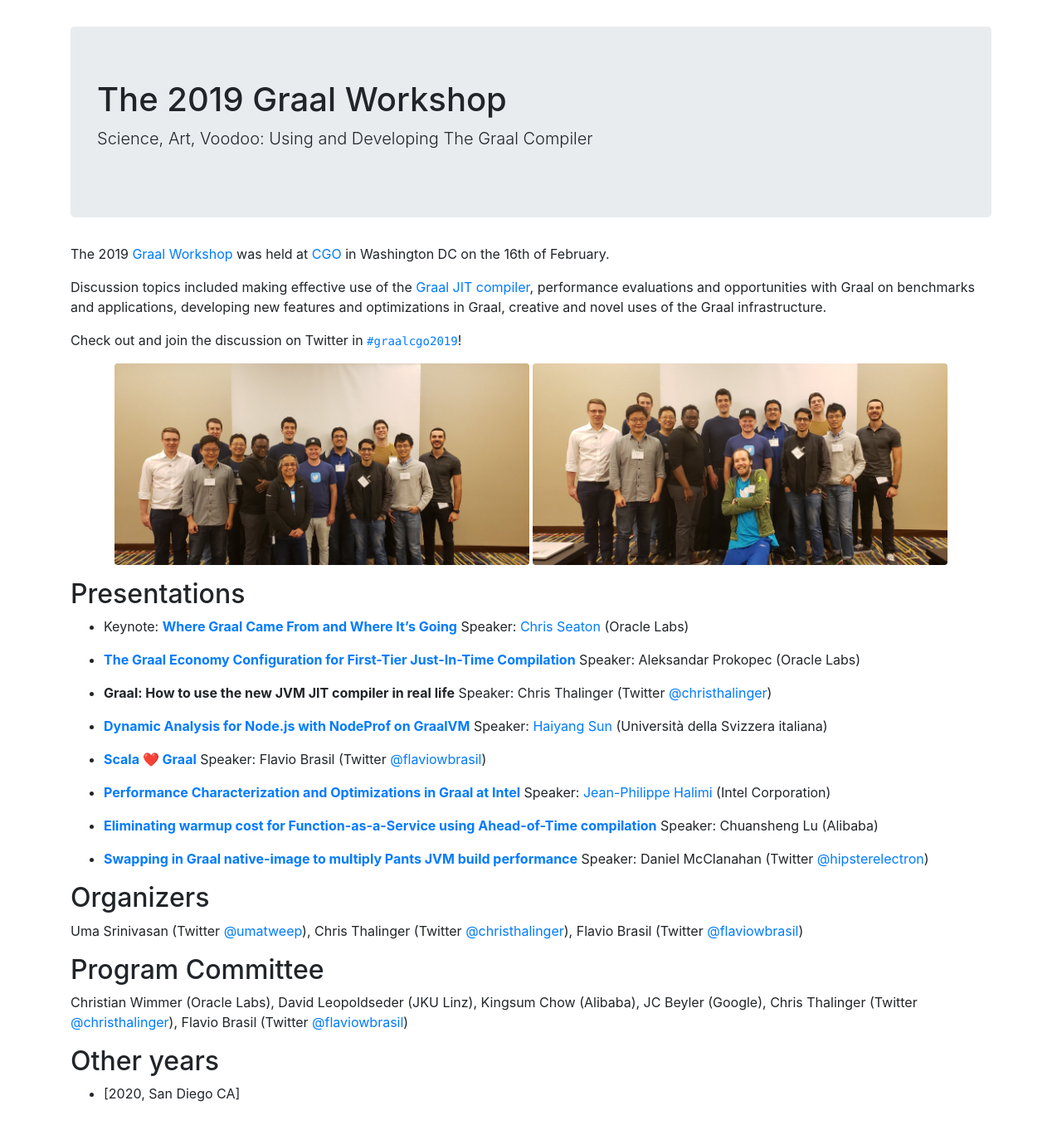
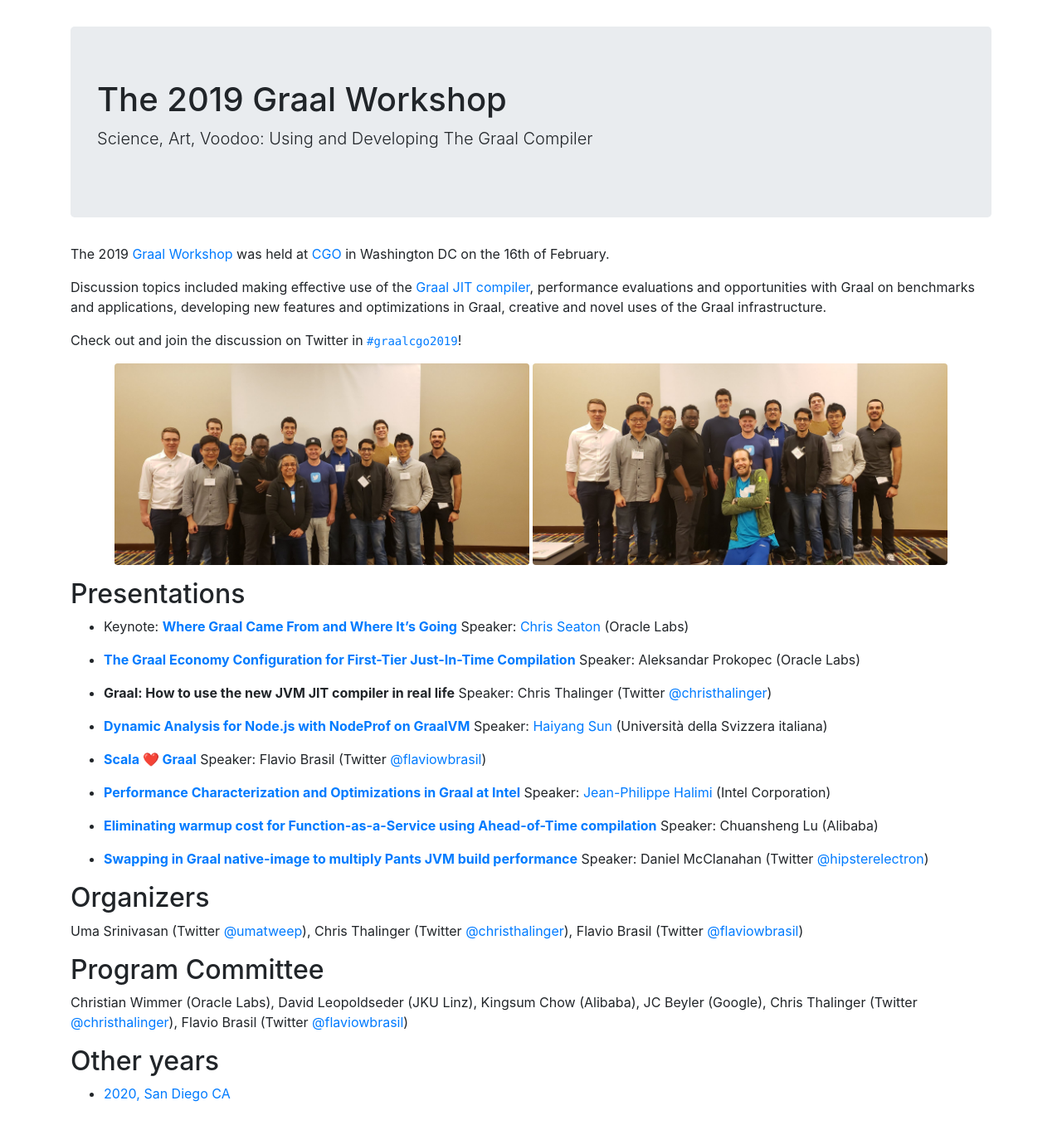
Before and after one commit to graalworkshop/graalworkshop.github.io, a Jekyll site: the page built from 2019/index.md, in a window 1280 px wide. Shown: the whole page at 83% size. Built offline with Jekyll 4.4.1, drawn with Linux system fonts in a browser that asks for light colours; part of the change alters nothing that is shown.

```diff
--- a/2019/index.md
+++ b/2019/index.md
@@ -54,4 +54,4 @@ Flavio Brasil (Twitter [@flaviowbrasil](https://twitter.com/flaviowbrasil))
 
 ## Other years
 
-* [2020, San Diego CA]
+* [2020, San Diego CA](../2020)
```
